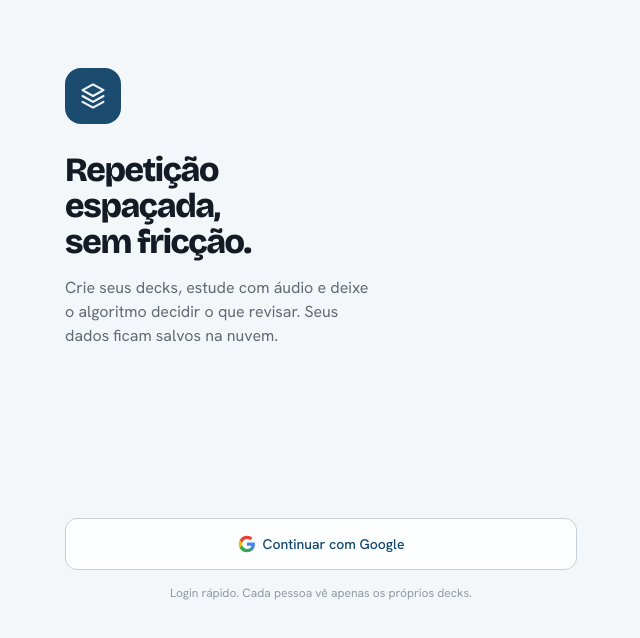
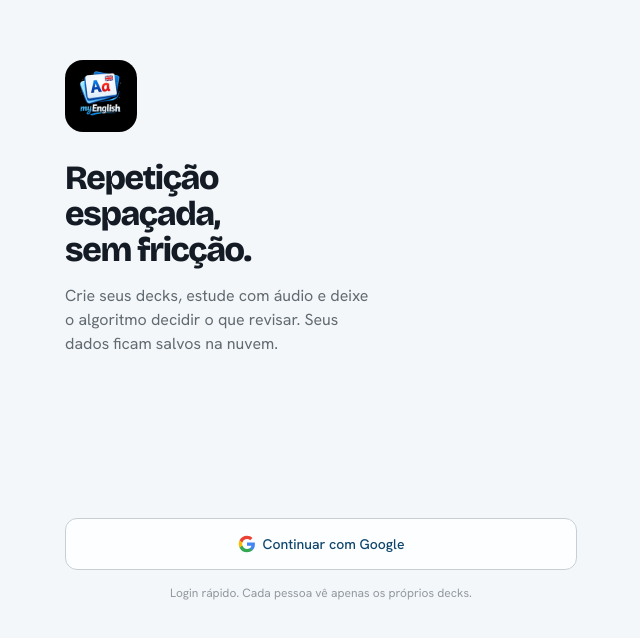
Before and after one commit to antonioairesx/myEnglish, a React (Vite) app: page / in a window 1280 px wide. Shown: the part 150-788 px from the top of the page, without its empty margins (319-959 px from the left). Built offline with nearby package versions, Linux system fonts and the light colour scheme; no server answers.

Commit message:
Update Login.tsx

```diff
--- a/src/screens/Login.tsx
+++ b/src/screens/Login.tsx
@@ -21,18 +21,7 @@ export default function Login() {
   return (
     <main className="min-h-dvh flex flex-col justify-between px-6 py-12 animate-fade-in">
       <div className="flex-1 flex flex-col justify-center">
-        <div
-          className="inline-flex items-center justify-center mb-7"
-          style={{
-            width: 56, height: 56, borderRadius: 16,
-            background: 'var(--accent)', color: 'var(--on-accent)',
-          }}
-          aria-hidden
-        >
-          <svg width="28" height="28" viewBox="0 0 24 24" fill="none" stroke="currentColor" strokeWidth="1.8" strokeLinecap="round" strokeLinejoin="round">
-            <path d="m12 2 9 5-9 5-9-5Z" /><path d="m3 12 9 5 9-5" /><path d="m3 17 9 5 9-5" />
-          </svg>
-        </div>
+        <img src="/icons/icon-192x192.png" alt="MyEnglish" style={{ width: 72, height: 72, borderRadius: 18, marginBottom: 28 }} />
 
         <h1 className="font-display" style={{ fontSize: 34, fontWeight: 800, letterSpacing: '-0.04em', lineHeight: 1.05 }}>
           Repetição<br />espaçada,<br />sem fricção.
```
